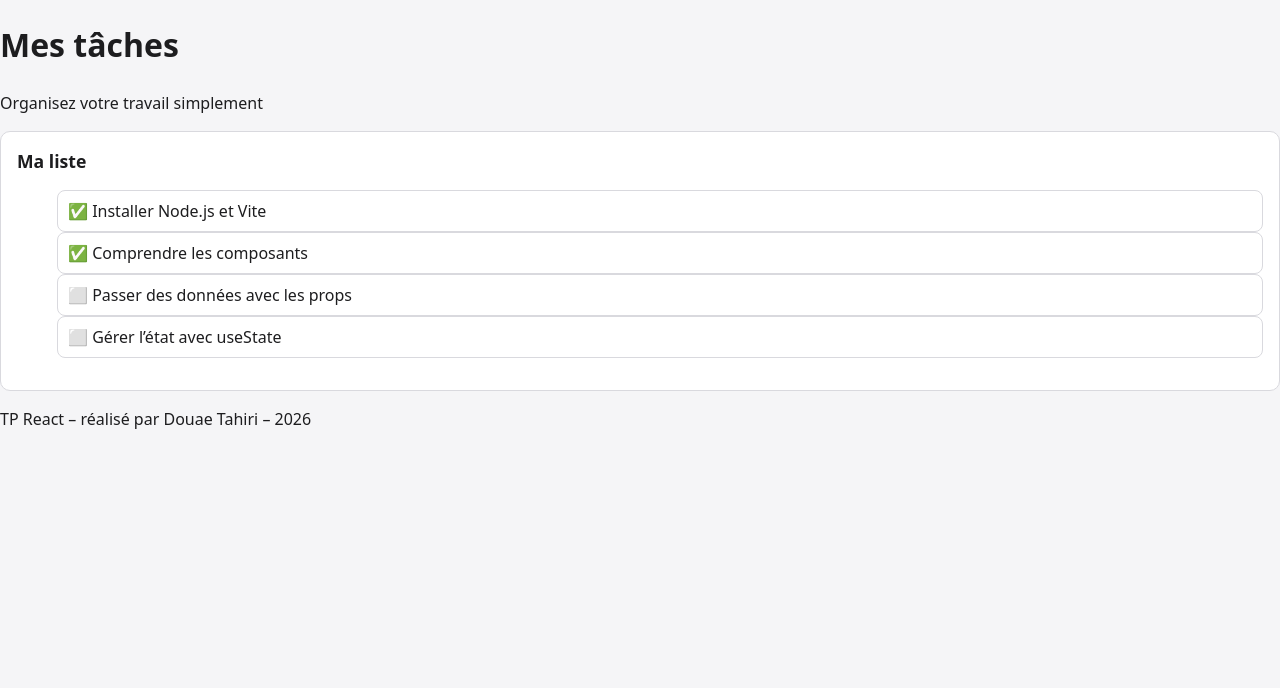
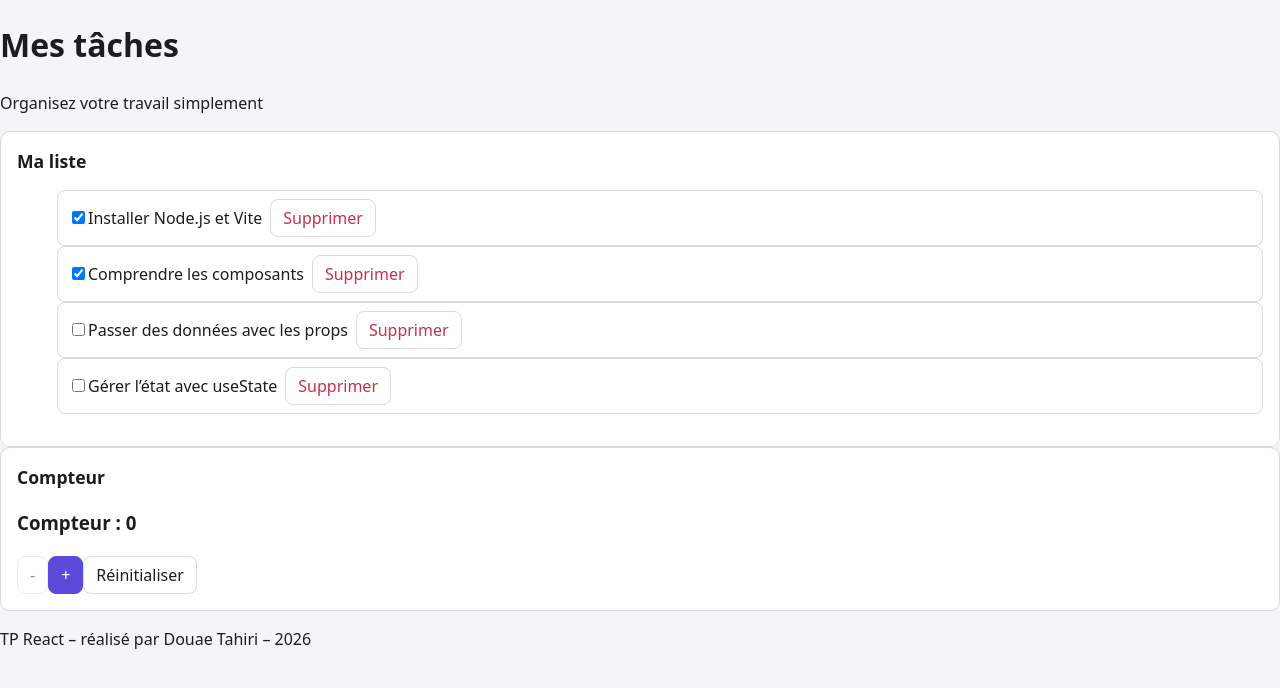
Before and after one commit to douae1506/tp-react-taches, a React (Vite) app in the folder mes-taches/: page / in a window 1280 px wide. Shown: the top 688 px of the page. Built offline with nearby package versions, Linux system fonts and the light colour scheme.

Commit message:
Étape 3 : événements et useState

```diff
--- a/mes-taches/src/App.jsx
+++ b/mes-taches/src/App.jsx
@@ -1,9 +1,12 @@
+import { useState } from 'react'
+
 import Entete from './components/Entete'
 import ListeTaches from './components/ListeTaches'
 import Pied from './components/Pied'
 import Carte from './components/Carte'
+import Compteur from './components/Compteur'
 
-const TACHES = [
+const TACHES_INITIALES = [
   { id: 1, titre: 'Installer Node.js et Vite', terminee: true },
   { id: 2, titre: 'Comprendre les composants', terminee: true },
   { id: 3, titre: 'Passer des données avec les props', terminee: false },
@@ -11,6 +14,22 @@ const TACHES = [
 ]
 
 function App() {
+  const [taches, setTaches] = useState(TACHES_INITIALES)
+
+  function basculerTache(id) {
+    setTaches(
+      taches.map((tache) =>
+        tache.id === id
+          ? { ...tache, terminee: !tache.terminee }
+          : tache
+      )
+    )
+  }
+
+  function supprimerTache(id) {
+    setTaches(taches.filter((tache) => tache.id !== id))
+  }
+
   return (
     <>
       <Entete
@@ -20,7 +39,15 @@ function App() {
 
       <main>
         <Carte titre="Ma liste">
-          <ListeTaches taches={TACHES} />
+          <ListeTaches
+            taches={taches}
+            onBasculer={basculerTache}
+            onSupprimer={supprimerTache}
+          />
+        </Carte>
+
+        <Carte titre="Compteur">
+          <Compteur />
         </Carte>
       </main>
 
--- /dev/null
+++ b/mes-taches/src/components/Compteur.jsx
@@ -0,0 +1,31 @@
+import { useState } from 'react'
+
+function Compteur() {
+  const [compteur, setCompteur] = useState(0)
+
+  return (
+    <div>
+      <h3>Compteur : {compteur}</h3>
+
+      <button
+        onClick={() => setCompteur(compteur - 1)}
+        disabled={compteur === 0}
+      >
+        -
+      </button>
+
+      <button
+        className="principal"
+        onClick={() => setCompteur(compteur + 1)}
+      >
+        +
+      </button>
+
+      <button onClick={() => setCompteur(0)}>
+        Réinitialiser
+      </button>
+    </div>
+  )
+}
+
+export default Compteur
--- a/mes-taches/src/components/ListeTaches.jsx
+++ b/mes-taches/src/components/ListeTaches.jsx
@@ -1,6 +1,6 @@
 import Tache from './Tache'
 
-function ListeTaches({ taches }) {
+function ListeTaches({ taches, onBasculer, onSupprimer }) {
   if (taches.length === 0) {
     return <p>Aucune tâche pour le moment.</p>
   }
@@ -10,8 +10,11 @@ function ListeTaches({ taches }) {
       {taches.map((tache) => (
         <Tache
           key={tache.id}
+          id={tache.id}
           titre={tache.titre}
           terminee={tache.terminee}
+          onBasculer={onBasculer}
+          onSupprimer={onSupprimer}
         />
       ))}
     </ul>
--- a/mes-taches/src/components/Tache.jsx
+++ b/mes-taches/src/components/Tache.jsx
@@ -1,7 +1,21 @@
-function Tache({ titre, terminee }) {
+function Tache({ id, titre, terminee, onBasculer, onSupprimer }) {
   return (
     <li className={terminee ? 'tache terminee' : 'tache'}>
-      {terminee ? '✅' : '⬜'} {titre}
+      <label>
+        <input
+          type="checkbox"
+          checked={terminee}
+          onChange={() => onBasculer(id)}
+        />
+        {titre}
+      </label>
+
+      <button
+        className="danger"
+        onClick={() => onSupprimer(id)}
+      >
+        Supprimer
+      </button>
     </li>
   )
 }
```
